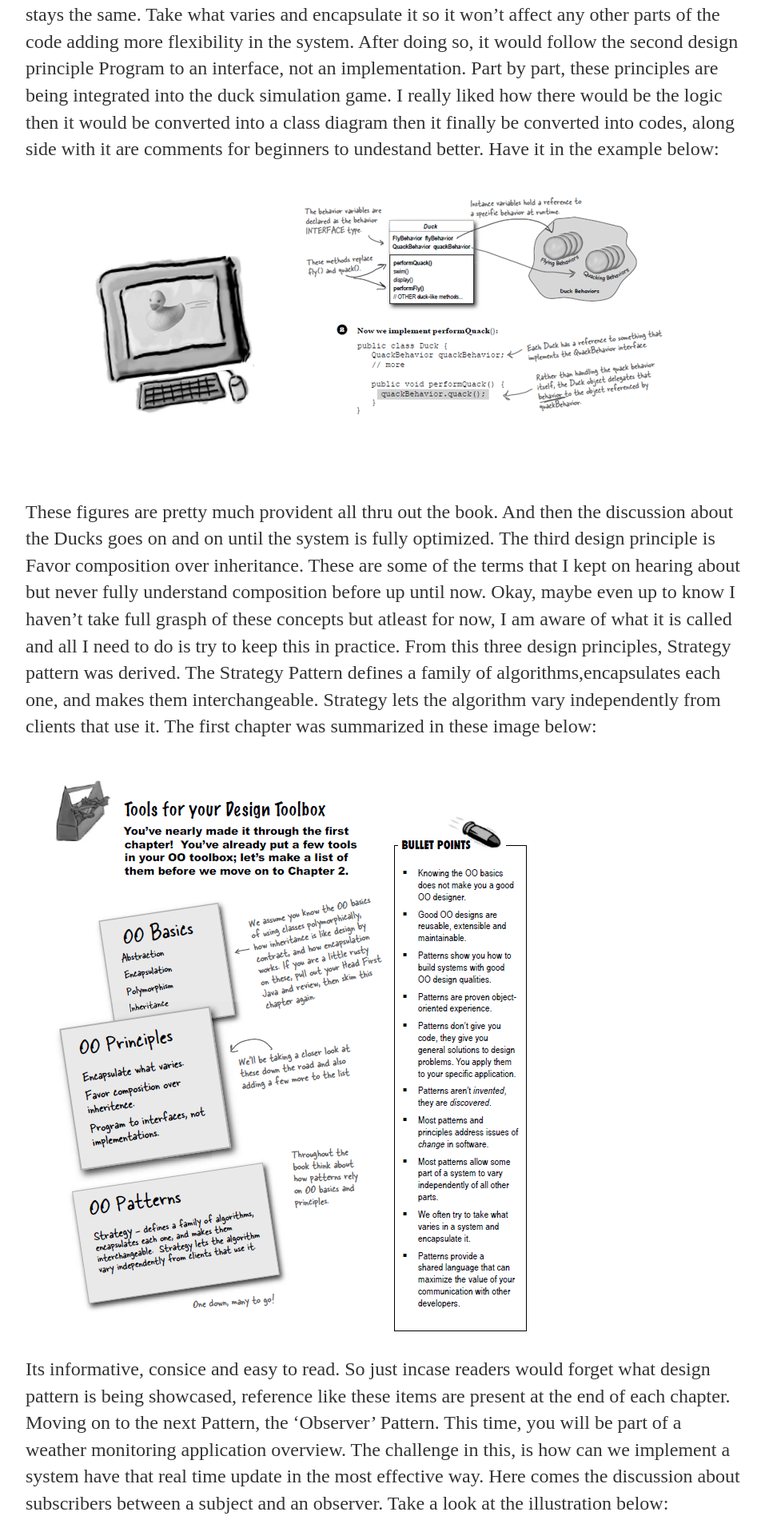
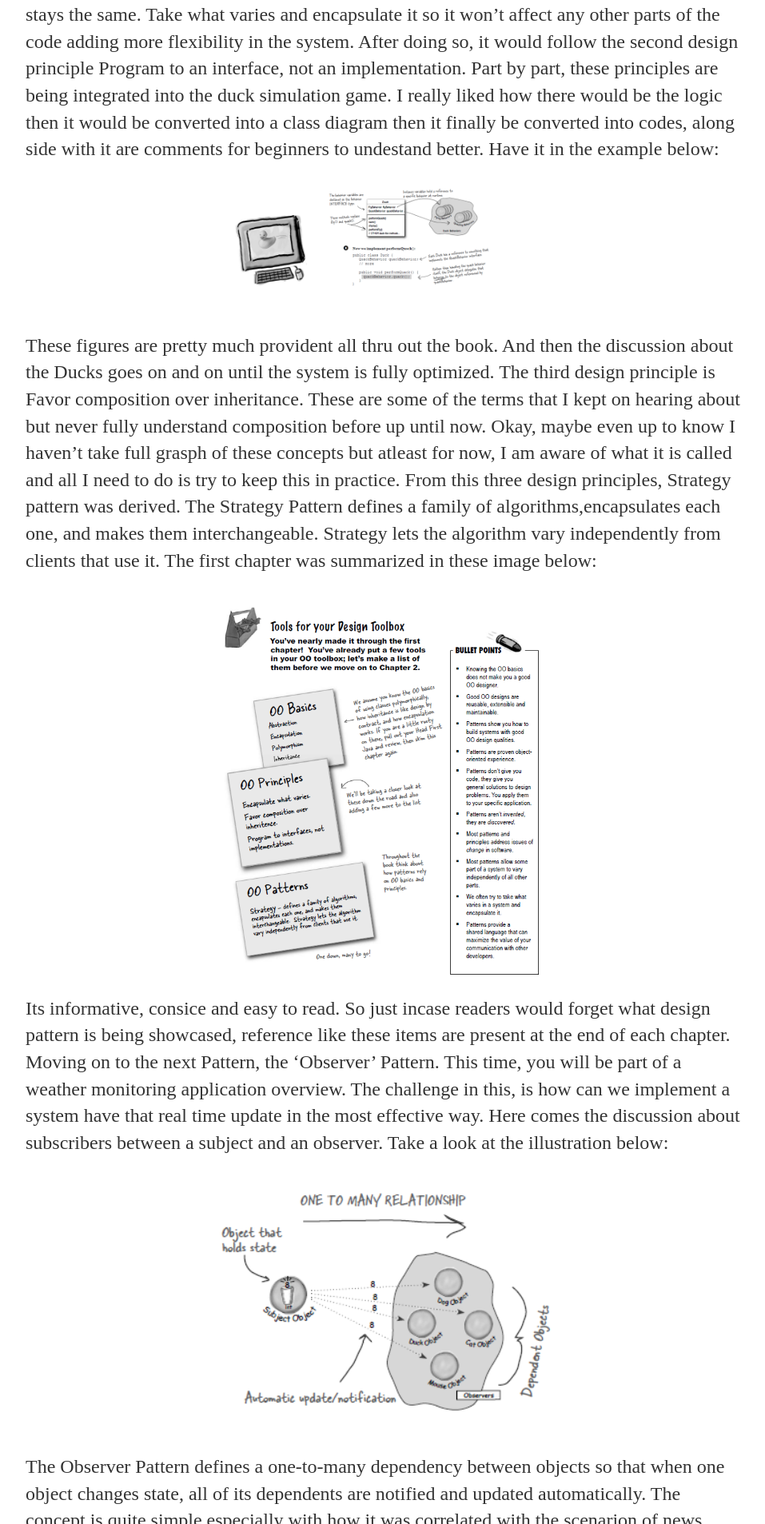
Before and after one commit to lewisjohnvillamor/lewisjohnvillamor.github.io, a Jekyll site: the page built from designpattern/index.html, in a window 1280 px wide. Shown: the part 1306-3212 px from the top of the page at 80% size, without its empty margins (160-1117 px from the left). Built offline with Jekyll 4.4.1, drawn with Linux system fonts in a browser that asks for light colours.

Commit message:
Center Images

```diff
--- a/css/main.css
+++ b/css/main.css
@@ -41,3 +41,10 @@ ul.posts {
 ul.posts li {
     list-style: none;
 }
+
+.center {
+    display: block;
+    margin-left: auto;
+    margin-right: auto;
+    width: 50%;
+}
--- a/designpattern/index.html
+++ b/designpattern/index.html
@@ -13,13 +13,13 @@ title: Heads first Design Pattern
 			Starting of, the book tackled about ‘Strategy Pattern’. The book would then impose you to be part of a company that is working on a duck simulation game. There is a existing design in the system and suddenly the executives wanted to these ducks to be able to fly. The first approached of the narrated developer was just to add fly function then all ducks would just inherit it. But something went wrong as not all ducks should be able to fly. Rubber ducks doens’t fly and then another function of quacking was introduced. This calls to redesign the structure of the system to instead of depending on inheritance, usage of interfaces are introduced. Subsequently after this discussion, the first design principle was introduced by the book. Identify the aspects of your application that vary and separate them from what stays the same. Take what varies and encapsulate it so it won’t affect any other parts of the code adding more flexibility in the system. After doing so, it would follow the second design principle Program to an interface, not an implementation. Part by part, these principles are being integrated into the duck simulation game. I really liked how there would be the logic then it would be converted into a class diagram then it finally be converted into codes, along side with it are comments for beginners to undestand better. Have it in the example below:
 			</p>
 
-			<img src="https://lewisjohnvillamor.github.io/designpattern/images/Capture.PNG">
+			<img src="https://lewisjohnvillamor.github.io/designpattern/images/Capture.PNG" class="center">
 
 			<p>
 			These figures are pretty much provident all thru out the book. And then the discussion about the Ducks goes on and on until the system is fully optimized. The third design principle is Favor composition over inheritance. These are some of the terms that I kept on hearing about but never fully understand composition before up until now. Okay, maybe even up to know I haven’t take full grasph of these concepts but atleast for now, I am aware of what it is called and all I need to do is try to keep this in practice. From this three design principles, Strategy pattern was derived. The Strategy Pattern defines a family of algorithms,encapsulates each one, and makes them interchangeable. Strategy lets the algorithm vary independently from clients that use it. The first chapter was summarized in these image below:
 			</p>
 
-			<img src="https://lewisjohnvillamor.github.io/designpattern/images/Capture2.png">
+			<img src="https://lewisjohnvillamor.github.io/designpattern/images/Capture2.png" class="center">
 
 			<p>
 			Its informative, consice and easy to read. So just incase readers would forget what design pattern is being showcased, reference like these items are present at the end of each chapter.
@@ -27,22 +27,22 @@ title: Heads first Design Pattern
 			Moving on to the next Pattern, the ‘Observer’ Pattern. This time, you will be part of a weather monitoring application overview. The challenge in this, is how can we implement a system have that real time update in the most effective way. Here comes the discussion about subscribers between a subject and an observer. Take a look at the illustration below:
 			</p>
 
-			<img src="https://lewisjohnvillamor.github.io/designpattern/images/Capture3.png">
+			<img src="https://lewisjohnvillamor.github.io/designpattern/images/Capture3.png" class="center">
 
 			<p>
 			The Observer Pattern defines a one-to-many dependency between objects so that when one object changes state, all of its dependents are notified and updated automatically.  The concept is quite simple especially with how it was correlated with the scenarion of news paper subscription.
 			</p>
 
-			<img src="https://lewisjohnvillamor.github.io/designpattern/images/Capture4.png">
+			<img src="https://lewisjohnvillamor.github.io/designpattern/images/Capture4.png" class="center">
 
 			<p>
 			Then shortly after introducing the Observer pattern, the power of loose coupling was tackled. They can interact, but have very little knowledge of each other. Thus the fourth design principle: Strive for loosely coupled designs between objects that interact.
 			Applying these principle in mind look at the system design as follow:
 			</p>
 
-			<img src="https://lewisjohnvillamor.github.io/designpattern/images/Capture5.PNG">
+			<img src="https://lewisjohnvillamor.github.io/designpattern/images/Capture5.PNG" class="center">
 
-			<img src="https://lewisjohnvillamor.github.io/designpattern/images/Capture6.PNG">
+			<img src="https://lewisjohnvillamor.github.io/designpattern/images/Capture6.PNG" class="center">
 
 			<p>
 			Clearly, book did a neat job discussing each part of the code and why is it being integrated in the system. Most resources won’t be as informative as this. The tone of how the message that is being convey to the readers is enjoyable which differ the down right serious on how to handle eventful situations. Additional discusion about Java.until.observable was done, which may be quite helpful but also has its own downside. My take away for this pattern is that I am familiar with ‘observers’ before, but I never really recognized it as a design pattern. I had a similar IoT project when I was in college and we had just mirrored a git project on how to implement it. To my surprise, this is somehow the same way it was implemented. I have a better understanding now of what Observables are.
```
